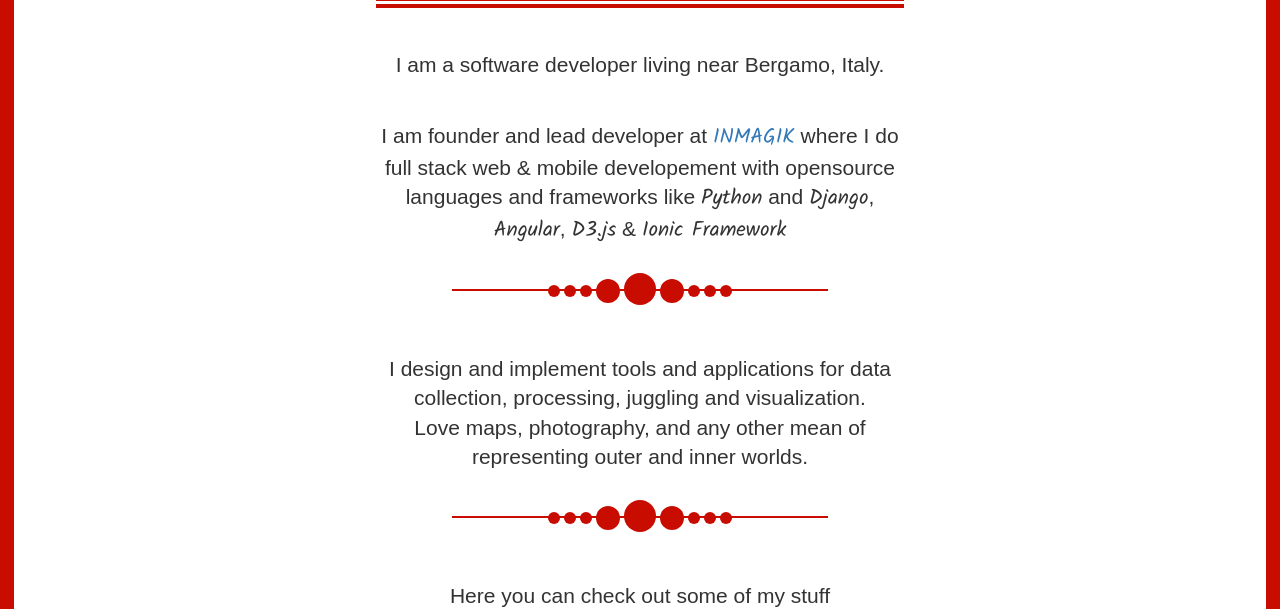
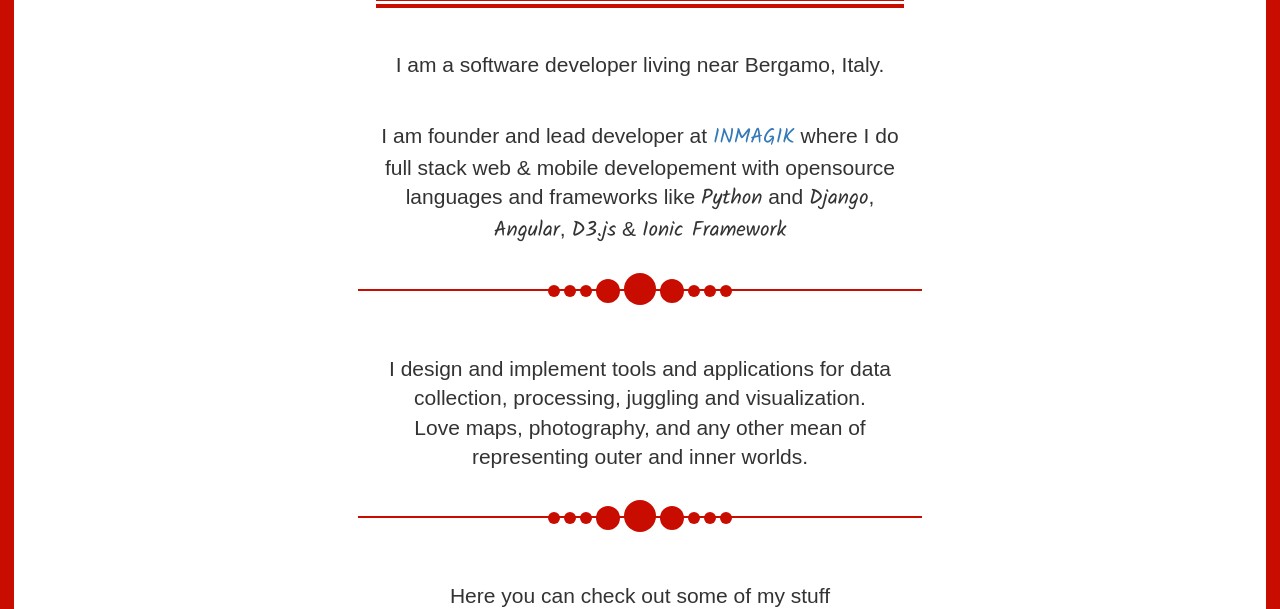
Before and after one commit to bianchimro/bianchimro.github.io, a plain HTML site: page index.html in a window 1280 px wide. Shown: the part 163-772 px from the top of the page. Drawn offline with Linux system fonts and the light colour scheme; a web font is replaced by a local one.

Commit message:
funny dividers

```diff
--- a/index.html
+++ b/index.html
@@ -104,8 +104,8 @@
         .connector{
             position: relative;
             height: 2px;
-            width: 200%;
-            left: -50%;
+            width: 300%;
+            left: -100%;
             margin:0px;
             padding:0px;
             top: -16px;
```
